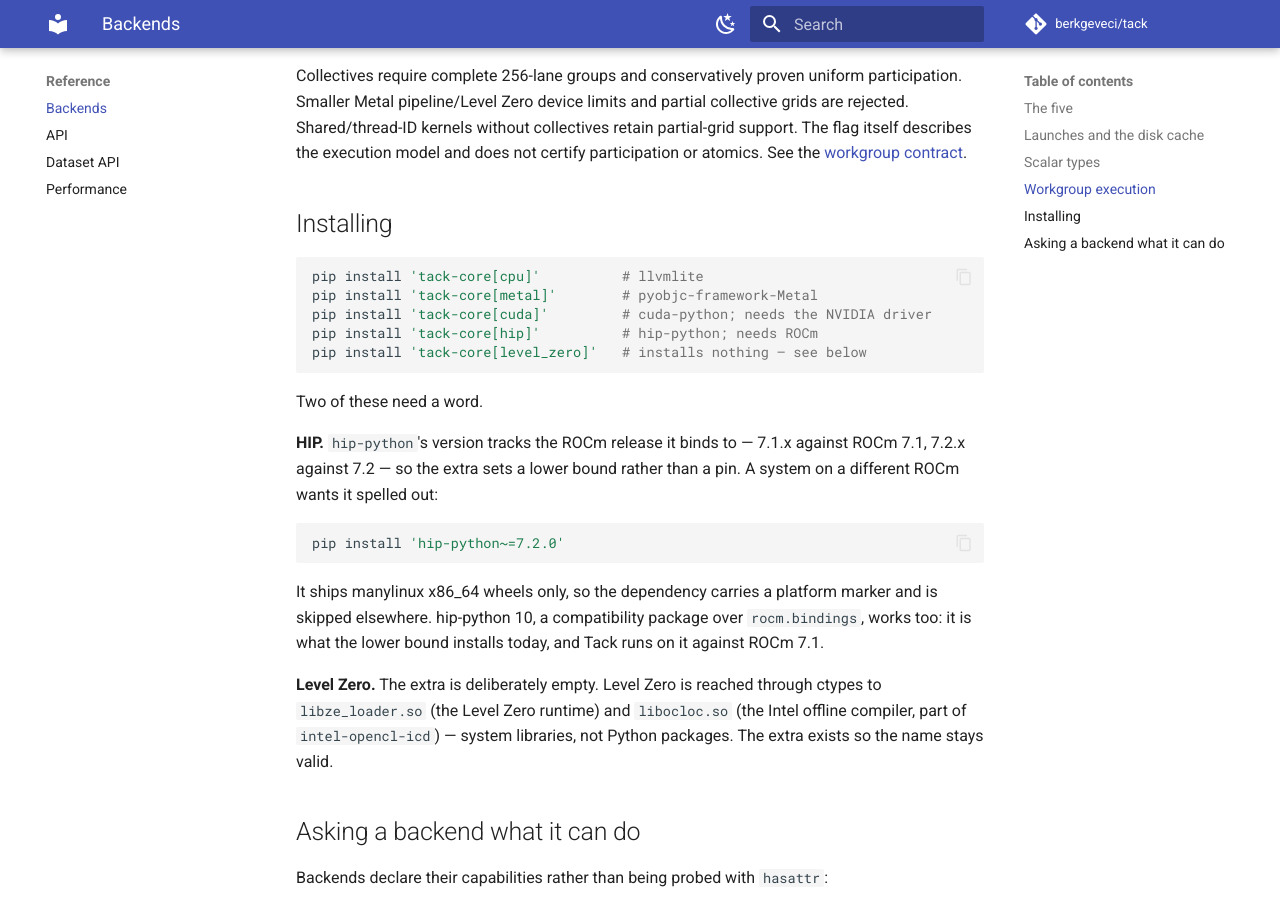
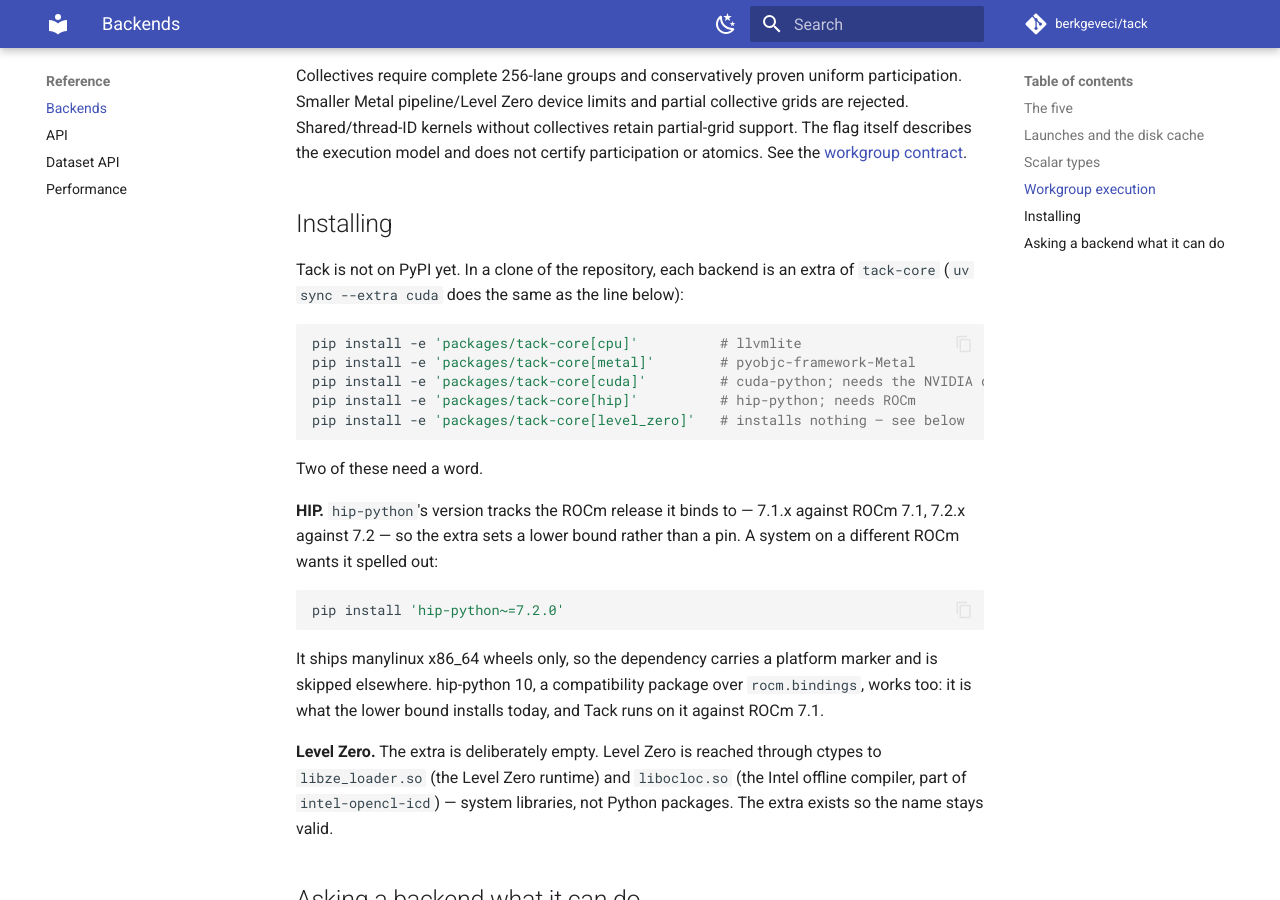
Before and after one commit to berkgeveci/tack, an MkDocs documentation site: the page built from docs/reference/backends.md, in a window 1280 px wide and 900 px high, scrolled down 2408 px. Built offline with MkDocs 1.6.1 and Material for MkDocs 9.7.7, drawn with Linux system fonts in a browser that asks for light colours; comment, search, counter and statistics services are not loaded.

Commit message:
Say how to install from source, since Tack is not on PyPI
The README, the guide, the backends reference, tack-core's README and the
errors for a missing backend told users to pip install tack-core, which
PyPI does not have. They now give uv sync --extra ... or pip install -e
'packages/tack-core[...]' in a clone, tack-core before tack-vis, which
depends on it.

````diff
--- a/docs/reference/backends.md
+++ b/docs/reference/backends.md
@@ -87,12 +87,15 @@
 
 ## Installing
 
+Tack is not on PyPI yet. In a clone of the repository, each backend is an
+extra of `tack-core` (`uv sync --extra cuda` does the same as the line below):
+
 ```bash
-pip install 'tack-core[cpu]'          # llvmlite
-pip install 'tack-core[metal]'        # pyobjc-framework-Metal
-pip install 'tack-core[cuda]'         # cuda-python; needs the NVIDIA driver
-pip install 'tack-core[hip]'          # hip-python; needs ROCm
-pip install 'tack-core[level_zero]'   # installs nothing — see below
+pip install -e 'packages/tack-core[cpu]'          # llvmlite
+pip install -e 'packages/tack-core[metal]'        # pyobjc-framework-Metal
+pip install -e 'packages/tack-core[cuda]'         # cuda-python; needs the NVIDIA driver
+pip install -e 'packages/tack-core[hip]'          # hip-python; needs ROCm
+pip install -e 'packages/tack-core[level_zero]'   # installs nothing — see below
 ```
 
 Two of these need a word.
````
Also changed, not shown: CHANGELOG.md (+6 -0 lines), README.md (+12 -12 lines), docs/index.md (+7 -3 lines), docs/users-guide/01-getting-started.md (+5 -5 lines), docs/users-guide/08-backends.md (+4 -4 lines), docs/users-guide/09-visualization.md (+1 -1 lines), packages/tack-core/README.md (+8 -6 lines), 3 other files.
